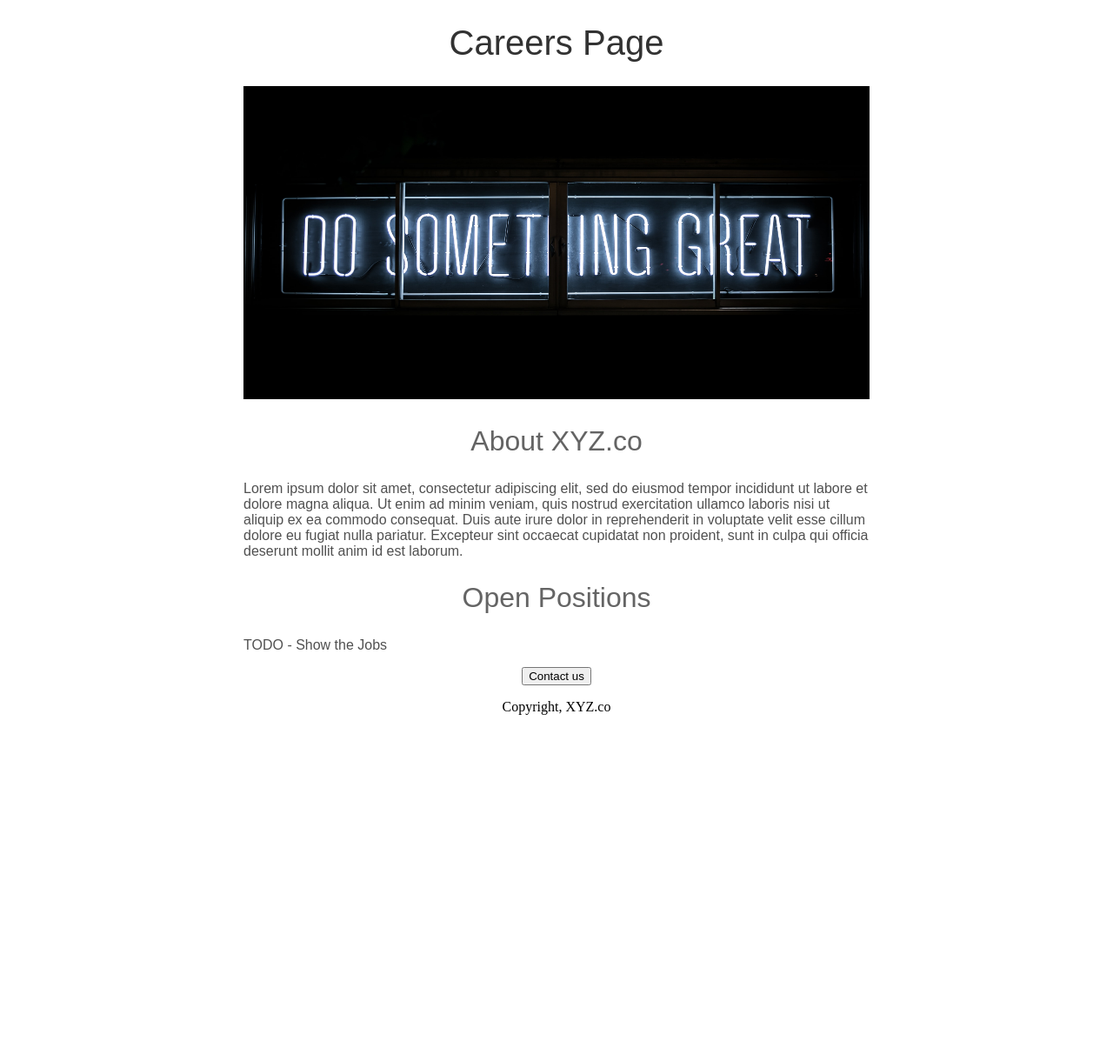
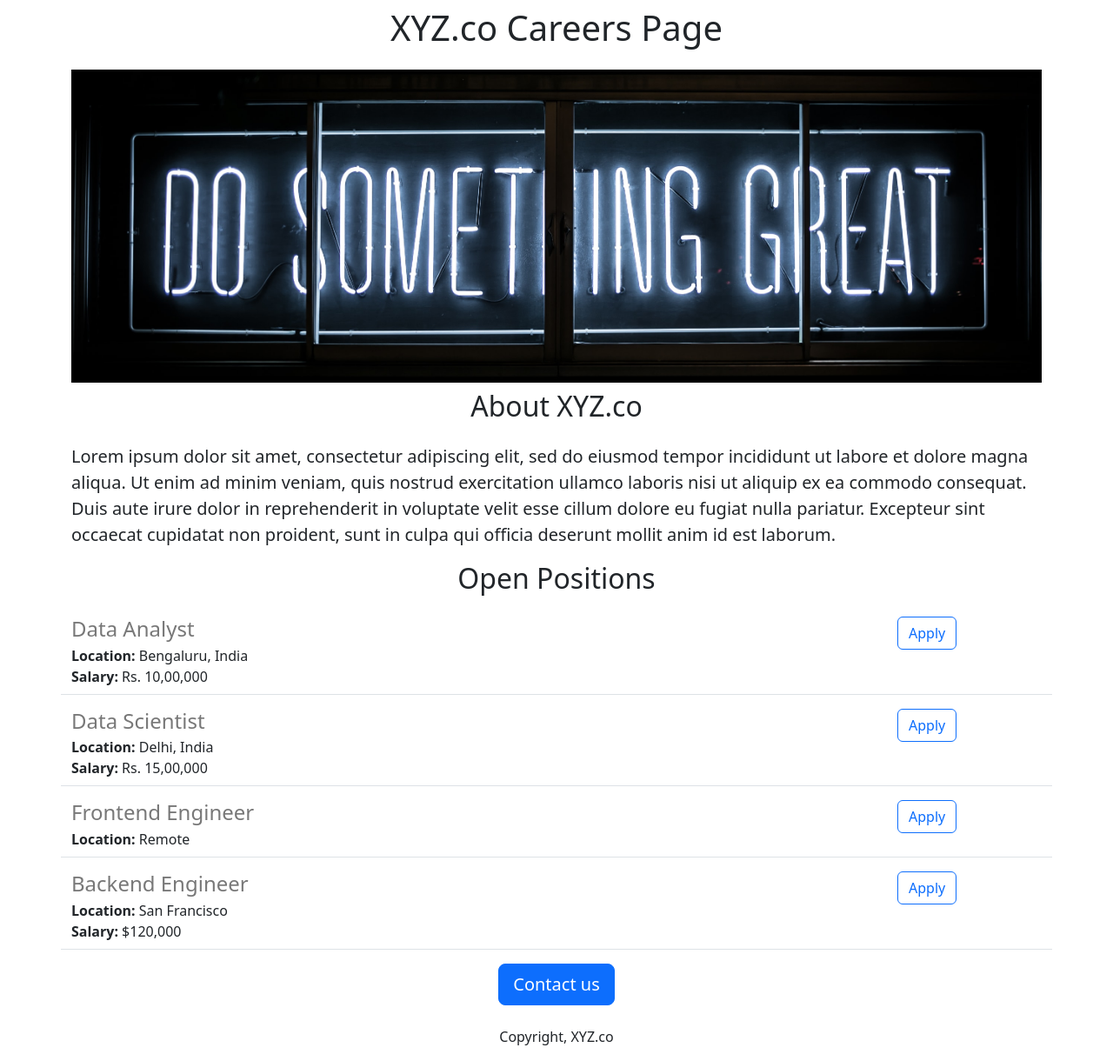
Before and after one commit to utharun/careers-website, a Flask app: page / in a window 1280 px wide. Shown: the whole page at 87% size. Before the commit the page ends 822 px from the top, so only its background shows below. Run offline with Flask 2, Linux system fonts and the light colour scheme.

Commit message:
Added dynamic data & API route

```diff
--- a/app.py
+++ b/app.py
@@ -1,10 +1,42 @@
-from flask import Flask, render_template
+from flask import Flask, render_template, jsonify
 
 app = Flask(__name__)
 
+JOBS =[
+  {
+    'id': 1,
+    'title': 'Data Analyst',
+    'location': 'Bengaluru, India',
+    'salary': 'Rs. 10,00,000'
+  },
+  {
+    'id': 2,
+    'title': 'Data Scientist',
+    'location': 'Delhi, India',
+    'salary': 'Rs. 15,00,000'
+  },
+  {
+    'id': 3,
+    'title': 'Frontend Engineer',
+    'location': 'Remote',
+  },
+  {
+    'id': 4,
+    'title': 'Backend Engineer',
+    'location': 'San Francisco',
+    'salary': '$120,000'
+  }
+]
+
 @app.route("/")
 def hello_world():
-  return render_template("home.html")
+  return render_template("home.html",
+                        jobs=JOBS,
+                        company_name = 'XYZ.co')
+
+@app.route("/jobs")
+def list_jobs():
+  return jsonify(JOBS)
 
 if __name__ == '__main__':
   app.run(host='0.0.0.0', debug=True)
--- a/templates/home.html
+++ b/templates/home.html
@@ -2,50 +2,32 @@
 <html>
   <head>
     <title>Careers Site</title>
+    <meta charset="utf-8">
+    <meta name="viewport" content="width=device-width, initial-scale=1">
+    <link href="https://cdn.jsdelivr.net/npm/bootstrap@5.3.0-alpha1/dist/css/bootstrap.min.css" rel="stylesheet" integrity="sha384-GLhlTQ8iRABdZLl6O3oVMWSktQOp6b7In1Zl3/Jr59b6EGGoI1aFkw7cmDA6j6gD" crossorigin="anonymous">
     <style>
-      h1 {
-        font-size: 40px;
-        font-family: Arial;
-        font-weight: normal;
-        color: RGB(50,50,50);
-        text-align: center;
+      #banner{
+        height: 360px;
+        width: 100%;
+        object-fit:cover;
       }
-
-      #banner {
-        width: 100%;
-        height: 360px;
-        covert-fit: cover;
-      }
-
-      h2 {
-        font-family: Arial;
-        font-size: 32px;
-        color: RGB(100,100,100);
-        text-align: center;
-        font-weight: normal;
-      }
-      .bodytext {
-        font-family: Arial;
-        color: RGB(80, 80, 80);
-      }
-      #container{
-        max-width: 720px;
-        margin: 0 auto;
-      }
-
     </style>
   </head>
   <body>
-      <div id="container">
-      <h1>Careers Page </h1>
-      <img id="banner" src ="https://careers-website.tharunjagateri.repl.co/static/banner.jpg" >
-      <h2>About XYZ.co</h2>
-      <p class="bodytext">Lorem ipsum dolor sit amet, consectetur adipiscing elit, sed do eiusmod tempor incididunt ut labore et dolore magna aliqua. Ut enim ad minim veniam, quis nostrud exercitation ullamco laboris nisi ut aliquip ex ea commodo consequat. Duis aute irure dolor in reprehenderit in voluptate velit esse cillum dolore eu fugiat nulla pariatur. Excepteur sint occaecat cupidatat non proident, sunt in culpa qui officia deserunt mollit anim id est laborum.</p>
-        <h2>Open Positions</h2>
-      <p class="bodytext">TODO - Show the Jobs</p>
-    <div style="text-align:center;">
-      <button>Contact us</button>
-      <p>Copyright, XYZ.co</p>
+      <div class="container">
+      <h1 class="text-center mt-2 mb-4"> {{company_name}} Careers Page </h1>
+      <img class="img-fluid" id="banner" src ="https://careers-website.tharunjagateri.repl.co/static/banner.jpg" >
+      <h2 class="text-center mt-2 mb-4">About XYZ.co</h2>
+      <p class="lead">Lorem ipsum dolor sit amet, consectetur adipiscing elit, sed do eiusmod tempor incididunt ut labore et dolore magna aliqua. Ut enim ad minim veniam, quis nostrud exercitation ullamco laboris nisi ut aliquip ex ea commodo consequat. Duis aute irure dolor in reprehenderit in voluptate velit esse cillum dolore eu fugiat nulla pariatur. Excepteur sint occaecat cupidatat non proident, sunt in culpa qui officia deserunt mollit anim id est laborum.</p>
+        <h2 class="text-center mt-2 mb-4">Open Positions</h2>
+      <div>
+        {% for job in jobs %}
+          {% include 'jobitem.html' %}
+        {% endfor %}
+      </div>
+    <div class="text-center">
+      <button class="btn btn-primary btn-lg">Contact us</button>
+      <p class="mt-4">Copyright, XYZ.co</p>
       </div>
       </div>
   </body>
--- /dev/null
+++ b/templates/jobitem.html
@@ -0,0 +1,20 @@
+ <div class="border-bottom row" style="margin-bottom:16px;padding-bottom:8px;"">
+ <div class="col-10">
+  <h4
+    style="color:rgb(120,120,120); margin-bottom:4px;">
+    {{job['title']}}
+  </h4>
+  <div>
+    <b>Location:</b> {{job['location']}}
+  </div>
+  {% if'salary' in job %}
+  <div>
+    <b>Salary:</b> {{job['salary']}}
+  </div>
+  {% endif %}
+ </div>
+   <div class="col-2">
+     <button type="button" class="btn btn-outline-primary">Apply</button>
+   </div>
+
+</div>
```
